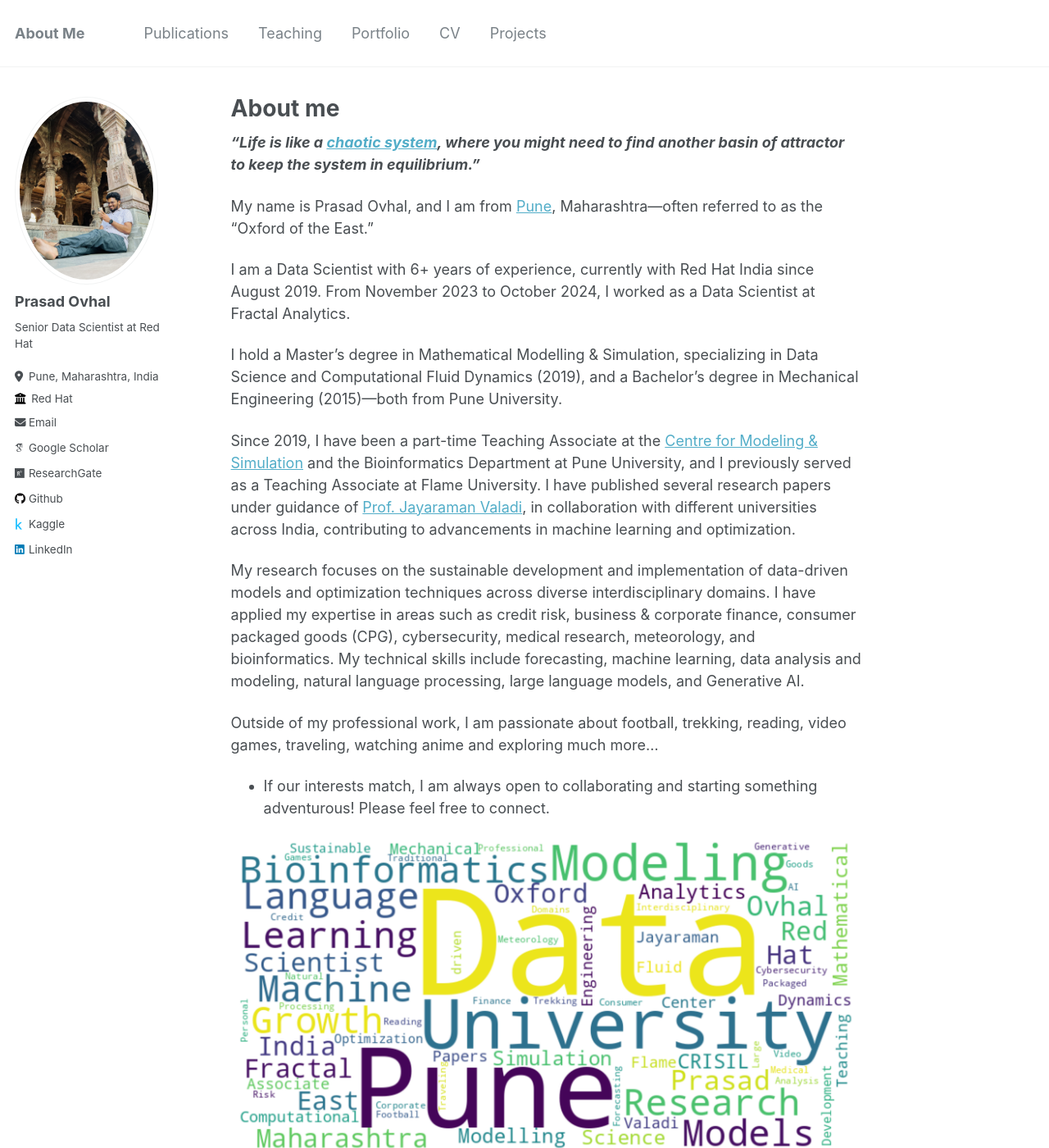
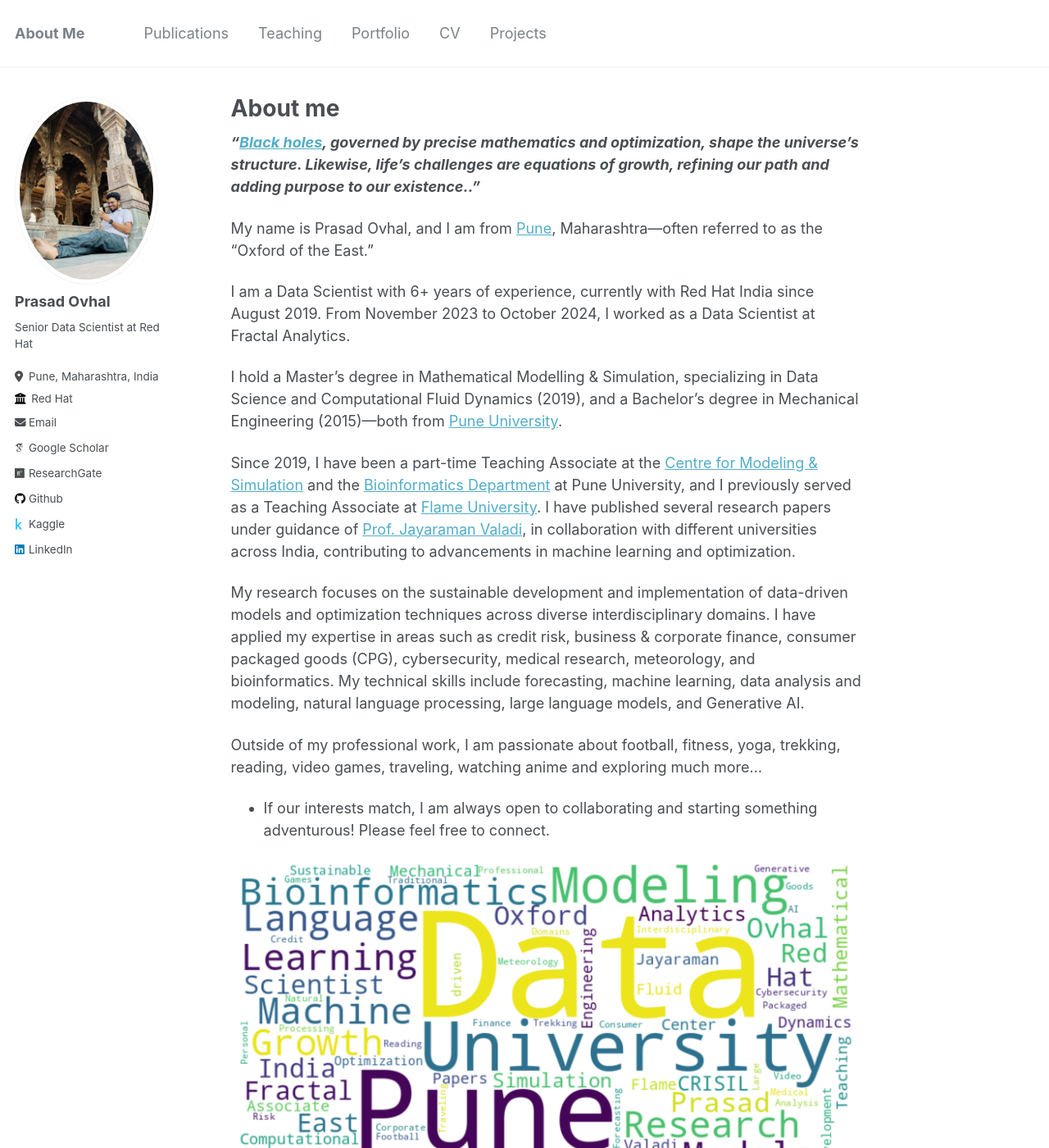
Before and after one commit to prasadovhal/prasadovhal.github.io, a Jekyll site: the page built from _pages/about.md, in a window 1280 px wide and 1400 px high. Shown: the whole window at 82% size. Built offline with Jekyll 4.4.1, drawn with Linux system fonts in a browser that asks for light colours; some web fonts are replaced.

Commit message:
about me changed

```diff
--- a/_pages/about.md
+++ b/_pages/about.md
@@ -8,20 +8,20 @@ redirect_from:
 ---
 
 
-***"Life is like a [chaotic system](https://en.wikipedia.org/wiki/Chaos_theory){:target="_blank"}, where you might need to find another basin of attractor to keep the system in equilibrium."***
+***"[Black holes](https://science.nasa.gov/universe/black-holes/), governed by precise mathematics and optimization, shape the universe's structure. Likewise, life’s challenges are equations of growth, refining our path and adding purpose to our existence.."***
 
 
 My name is Prasad Ovhal, and I am from [Pune](https://www.britannica.com/place/Pune), Maharashtra—often referred to as the "Oxford of the East."
 
 I am a Data Scientist with 6+ years of experience, currently with Red Hat India since August 2019. From November 2023 to October 2024, I worked as a Data Scientist at Fractal Analytics.
 
-I hold a Master’s degree in Mathematical Modelling & Simulation, specializing in Data Science and Computational Fluid Dynamics (2019), and a Bachelor’s degree in Mechanical Engineering (2015)—both from Pune University.
+I hold a Master’s degree in Mathematical Modelling & Simulation, specializing in Data Science and Computational Fluid Dynamics (2019), and a Bachelor’s degree in Mechanical Engineering (2015)—both from [Pune University](https://en.wikipedia.org/wiki/Savitribai_Phule_Pune_University).
 
-Since 2019, I have been a part-time Teaching Associate at the [Centre for Modeling & Simulation](http://cms.unipune.ac.in/) and the Bioinformatics Department at Pune University, and I previously served as a Teaching Associate at Flame University. I have published several research papers under guidance of [Prof. Jayaraman Valadi](https://www.flame.edu.in/faculty/jayaraman-v-k), in collaboration with different universities across India, contributing to advancements in machine learning and optimization.
+Since 2019, I have been a part-time Teaching Associate at the [Centre for Modeling & Simulation](http://cms.unipune.ac.in/) and the [Bioinformatics Department](https://bioinfo.net.in/) at Pune University, and I previously served as a Teaching Associate at [Flame University](https://www.flame.edu.in/). I have published several research papers under guidance of [Prof. Jayaraman Valadi](https://www.flame.edu.in/faculty/jayaraman-v-k), in collaboration with different universities across India, contributing to advancements in machine learning and optimization.
 
 My research focuses on the sustainable development and implementation of data-driven models and optimization techniques across diverse interdisciplinary domains. I have applied my expertise in areas such as credit risk, business & corporate finance, consumer packaged goods (CPG), cybersecurity, medical research, meteorology, and bioinformatics. My technical skills include forecasting, machine learning, data analysis and modeling, natural language processing, large language models, and Generative AI.
 
-Outside of my professional work, I am passionate about football, trekking, reading, video games, traveling, watching anime and exploring much more...
+Outside of my professional work, I am passionate about football, fitness, yoga, trekking, reading, video games, traveling, watching anime and exploring much more...
 
 * If our interests match, I am always open to collaborating and starting something adventurous! Please feel free to connect.
 
```
